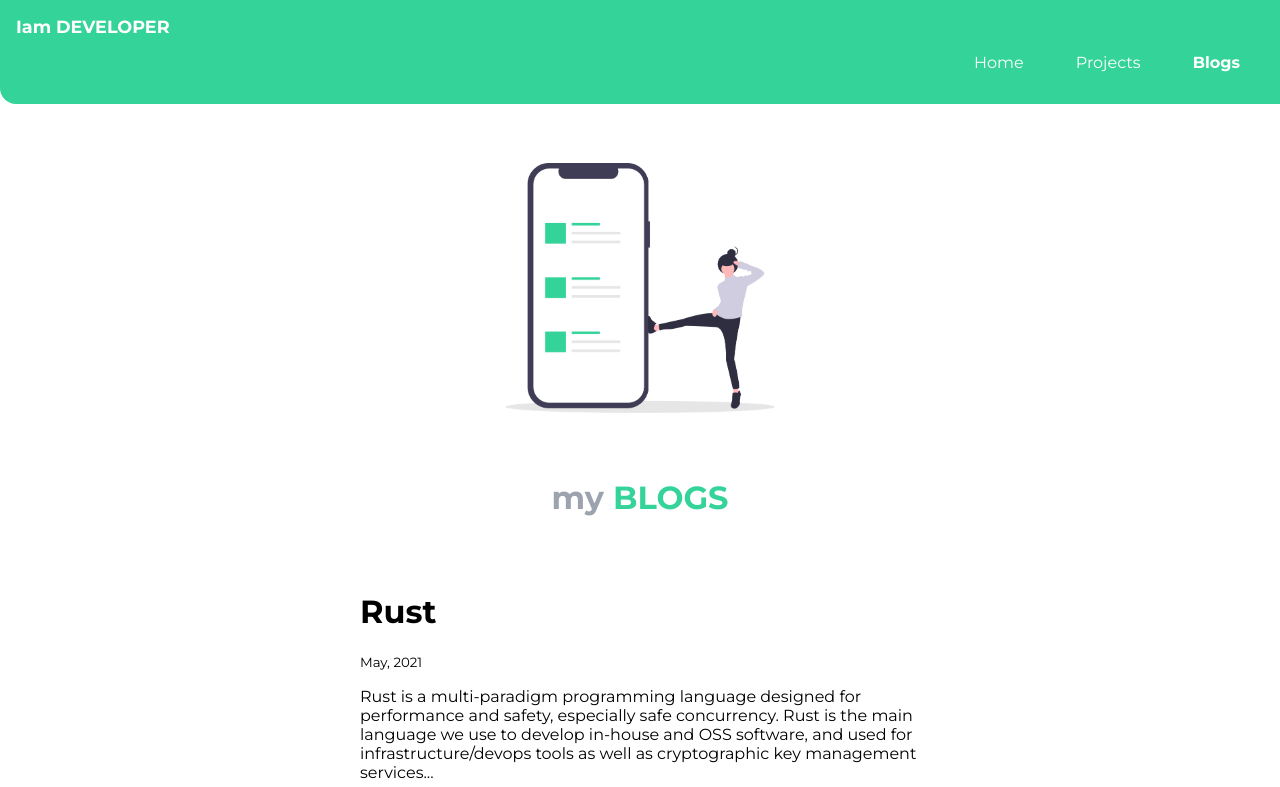
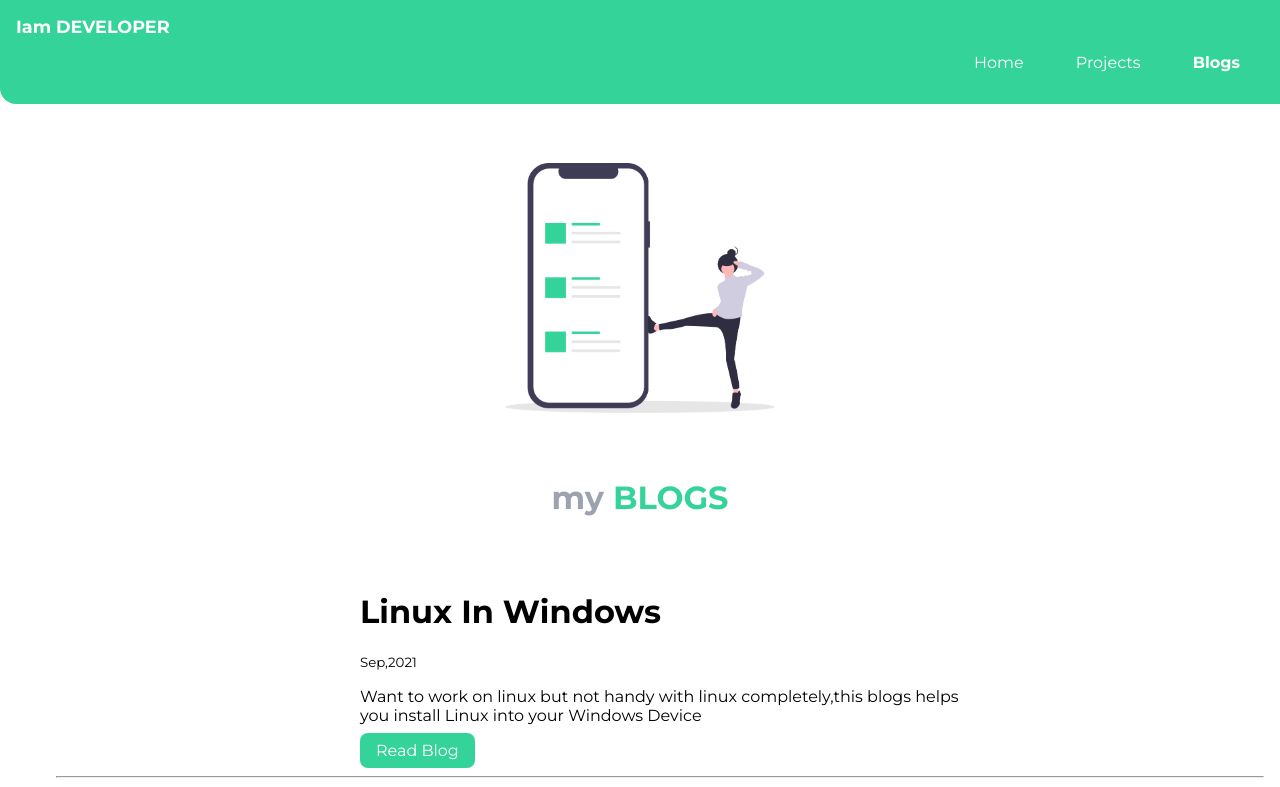
Before and after one commit to Veekshith-Thoram/neog-camp-lesson3-live, a plain HTML site: page blogs.html in a window 1280 px wide. Shown: the top 787 px of the page. Drawn offline with Linux system fonts and the light colour scheme.

Commit message:
added blog

```diff
--- a/blogs.html
+++ b/blogs.html
@@ -33,7 +33,16 @@
     </header>
 
     <ul reversed class="list-non-bullet">
-
+        <li>
+            <div class="container container-center">
+            <h1>Linux In Windows</h1>
+            <small>Sep,2021</small>
+            <p>Want to work on linux but not handy with linux completely,this blogs helps you install Linux into your Windows Device
+            </p>
+            <a target="_blank" class="links primary-link" href="https://vt-writes.netlify.app/demo-blog/">Read Blog</a>
+            </div>
+        </li>
+        <hr style="margin: 1rem;">
         <li>
             <div class="container container-center">
             <h1>Rust</h1>
@@ -44,8 +53,6 @@
             <a target="_blank" class="links primary-link" href="blog1.html">Read Blog</a>
             <!-- <a class="links secondary-link" href="https://codesandbox.io/s/project-done-books-forked-21k65">View Source</a> -->
             </div>
-
-
         </li>
         <hr style="margin: 1rem;">
         <li>
```
